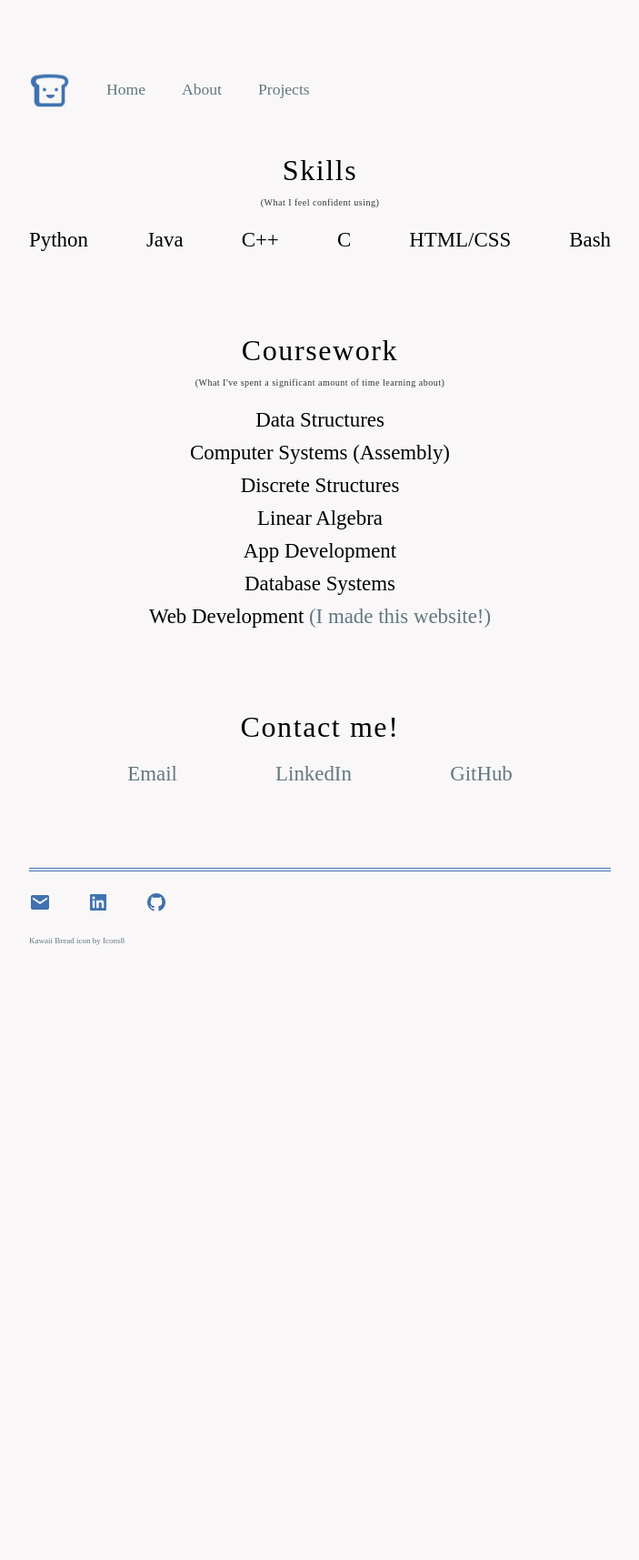
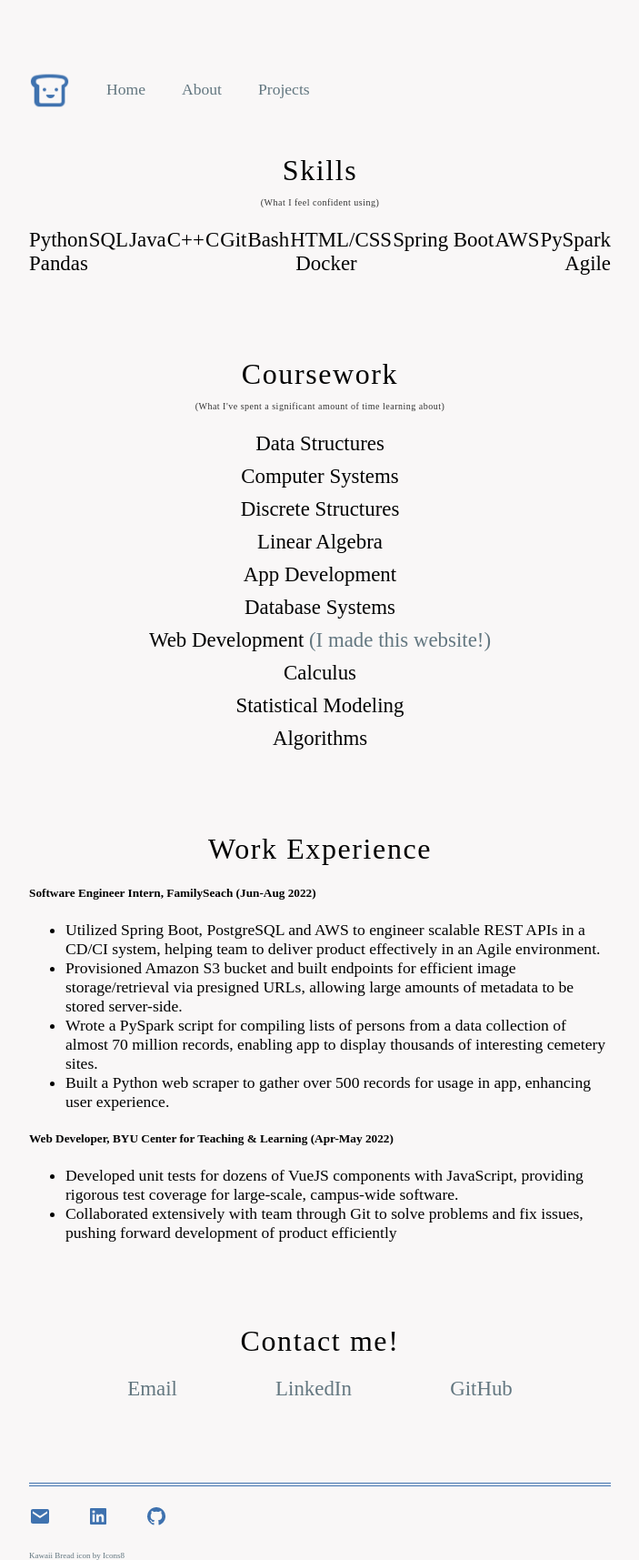
Before and after one commit to JayOrten/jayorten.github.io, a Jekyll site: the page built from about/index.html, in a window 1280 px wide. Shown: the whole page at 91% size, without its empty margins (288-991 px from the left). Built offline with Jekyll 4.4.1, drawn with Linux system fonts in a browser that asks for light colours; before the commit the page ends 1039 px from its top, so only the background shows below that.

Commit message:
update about

```diff
--- a/about/index.html
+++ b/about/index.html
@@ -7,11 +7,19 @@ title: About
     <p class="smallText">(What I feel confident using)</p>
     <ul class="skillList">
         <li>Python</li>
+        <li>SQL</li>
         <li>Java</li>
         <li>C++</li>
         <li>C</li>
+        <li>Git</li>
+        <li>Bash</li>
         <li>HTML/CSS</li>
-        <li>Bash</li>
+        <li>Spring Boot</li>
+        <li>AWS</li>
+        <li>PySpark</li>
+        <li>Pandas</li>
+        <li>Docker</li>
+        <li>Agile</li>
     </ul>
 </div>
 
@@ -20,12 +28,38 @@ title: About
     <p class="smallText">(What I've spent a significant amount of time learning about)</p>
     <ul class="courseList">
         <li>Data Structures</li>
-        <li>Computer Systems (Assembly)</li>
+        <li>Computer Systems</li>
         <li>Discrete Structures</li>
         <li>Linear Algebra</li>
         <li>App Development</li>
         <li>Database Systems</li>
         <li>Web Development <a href="https://github.com/JayOrten/jayorten.github.io" target="_blank">(I made this website!)</a></li>
+        <li>Calculus</li>
+        <li>Statistical Modeling</li>
+        <li>Algorithms</li>
+    </ul>
+</div>
+
+<div class="section">
+    <h3>Work Experience</h3>
+    <h5>Software Engineer Intern, FamilySeach (Jun-Aug 2022)</h5>
+    <ul>
+        <li>Utilized Spring Boot, PostgreSQL and AWS to engineer scalable REST APIs in a CD/CI
+            system, helping team to deliver product effectively in an Agile environment.</li>
+        <li>Provisioned Amazon S3 bucket and built endpoints for efficient image storage/retrieval via
+            presigned URLs, allowing large amounts of metadata to be stored server-side.</li>
+        <li>Wrote a PySpark script for compiling lists of persons from a data collection of almost 70
+            million records, enabling app to display thousands of interesting cemetery sites.</li>
+        <li>Built a Python web scraper to gather over 500 records for usage in app, enhancing user
+            experience.</li>
+    </ul>
+
+    <h5>Web Developer, BYU Center for Teaching & Learning (Apr-May 2022)</h5>
+    <ul>
+        <li>Developed unit tests for dozens of VueJS components with JavaScript, providing rigorous
+            test coverage for large-scale, campus-wide software.</li>
+        <li>Collaborated extensively with team through Git to solve problems and fix issues, pushing
+            forward development of product efficiently</li>
     </ul>
 </div>
 
```
